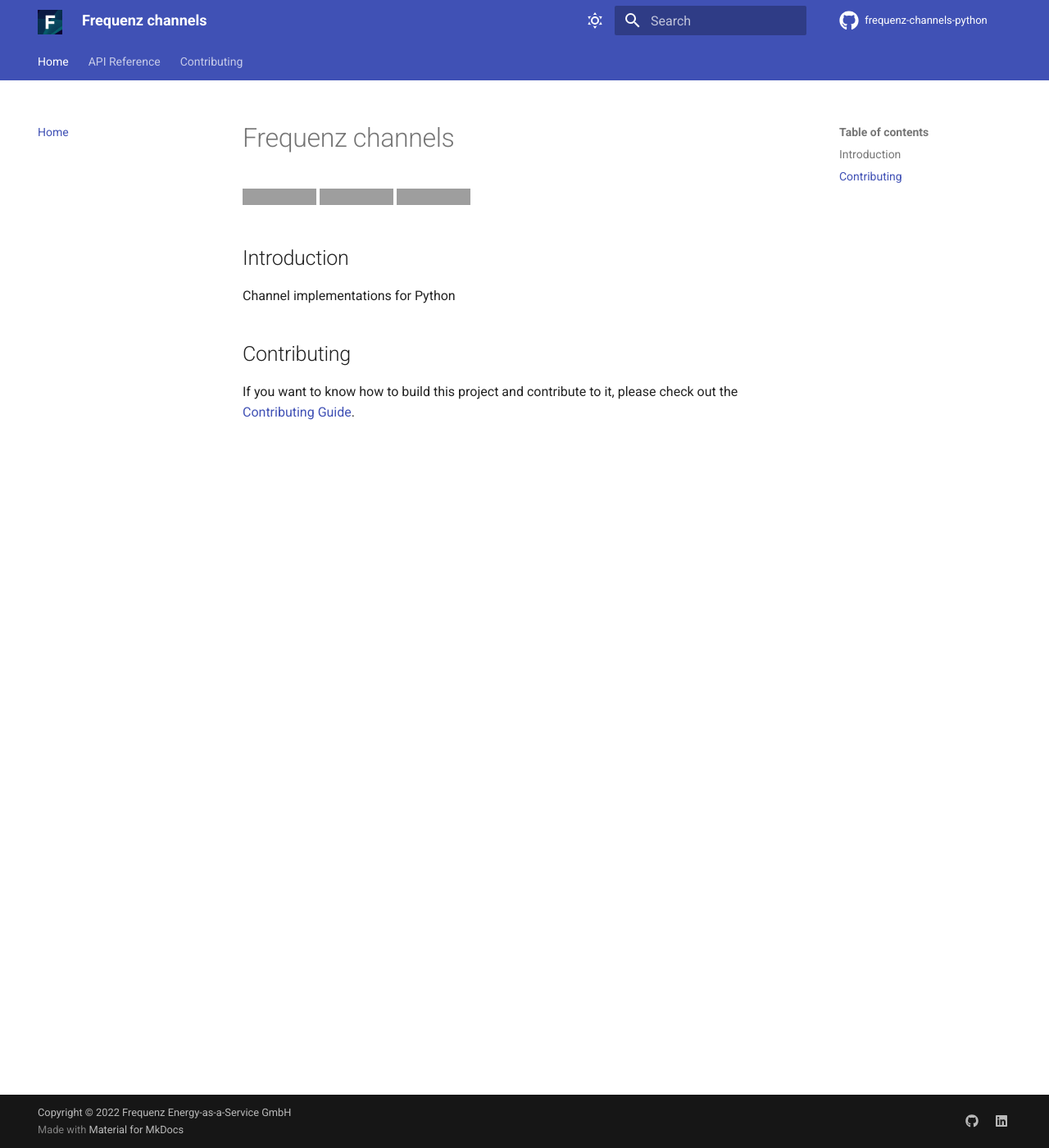
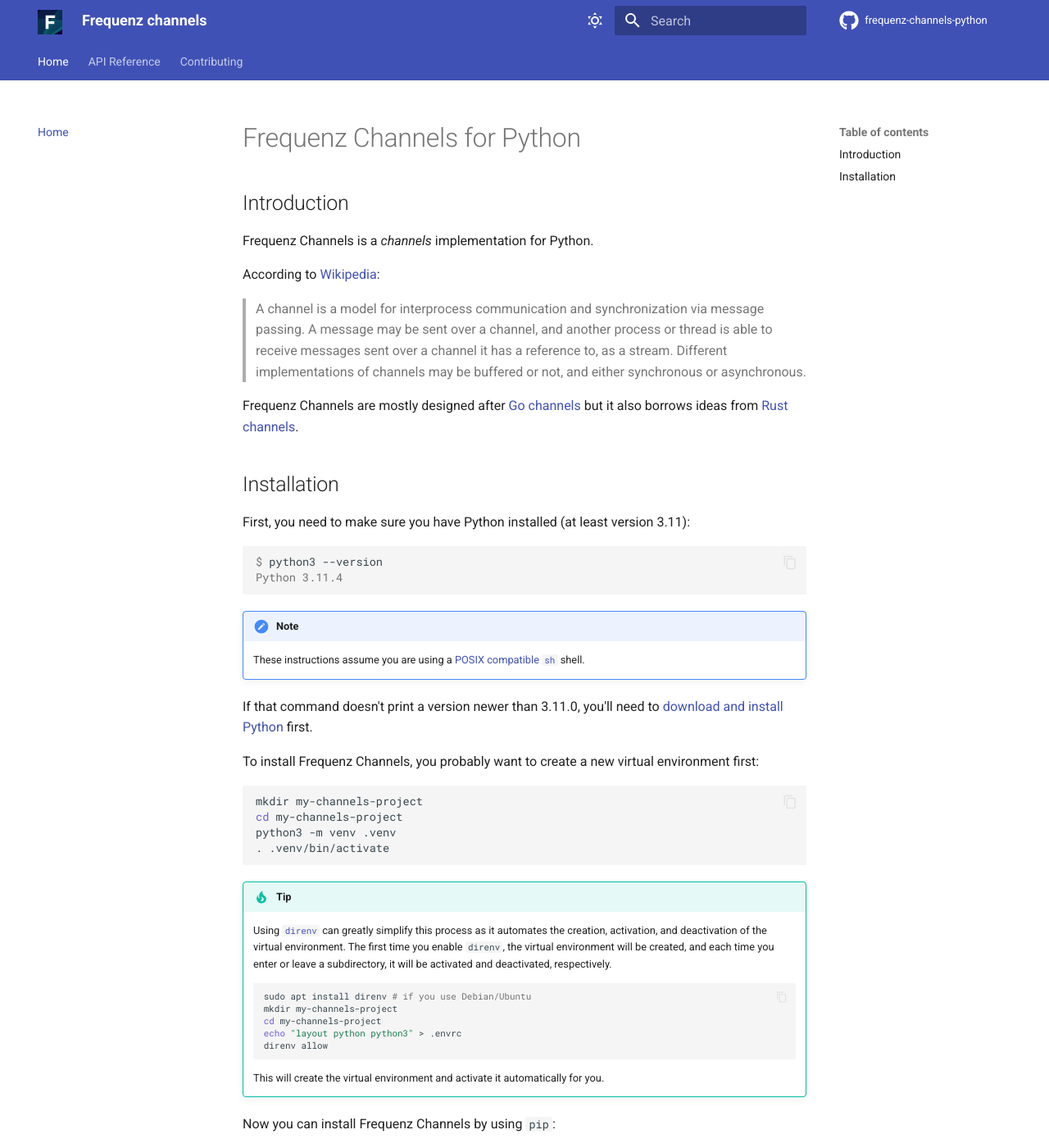
Before and after one commit to frequenz-floss/frequenz-channels-python, an MkDocs documentation site: the page built from docs/index.md, in a window 1280 px wide and 1400 px high. Shown: the whole window at 82% size. Built offline with MkDocs 1.6.1 and Material for MkDocs 9.7.7, drawn with Linux system fonts in a browser that asks for light colours; comment, search, counter and statistics services are not loaded; the version menu is left out; some of the changed text lies outside the part shown; grey boxes are pictures that could not be loaded.

Commit message:
Add an intro and install instructions
We also remove the `README.md` from the files to watch by `mkdocs`
because it is not included anymore in the documentation.

Signed-off-by: Leandro Lucarella <luca-frequenz@llucax.com>

````diff
--- a/docs/index.md
+++ b/docs/index.md
@@ -1 +1,80 @@
---8<-- "README.md"
+# Frequenz Channels for Python
+
+## Introduction
+
+Frequenz Channels is a *channels* implementation for Python.
+
+According to [Wikipedia](https://en.wikipedia.org/wiki/Channel_(programming)):
+
+> A channel is a model for interprocess communication and synchronization via
+> message passing. A message may be sent over a channel, and another process or
+> thread is able to receive messages sent over a channel it has a reference to,
+> as a stream. Different implementations of channels may be buffered or not,
+> and either synchronous or asynchronous.
+
+Frequenz Channels are mostly designed after [Go
+channels](https://tour.golang.org/concurrency/2) but it also borrows ideas from
+[Rust channels](https://doc.rust-lang.org/book/ch16-02-message-passing.html).
+
+## Installation
+
+First, you need to make sure you have Python installed (at least version 3.11):
+
+```console
+$ python3 --version
+Python 3.11.4
+```
+
+!!! note
+
+    These instructions assume you are using a [POSIX compatible
+    `sh`](https://pubs.opengroup.org/onlinepubs/9699919799/utilities/sh.html)
+    shell.
+
+If that command doesn't print a version newer than 3.11.0, you'll need to
+[download and install Python](https://www.python.org/downloads/) first.
+
+To install Frequenz Channels, you probably want to create a new virtual
+environment first:
+
+```sh
+mkdir my-channels-project
+cd my-channels-project
+python3 -m venv .venv
+. .venv/bin/activate
+```
+
+!!! tip
+
+    Using [`direnv`](https://direnv.net/) can greatly simplify this process as
+    it automates the creation, activation, and deactivation of the virtual
+    environment. The first time you enable `direnv`, the virtual environment
+    will be created, and each time you enter or leave a subdirectory, it will be
+    activated and deactivated, respectively.
+
+    ```sh
+    sudo apt install direnv # if you use Debian/Ubuntu
+    mkdir my-channels-project
+    cd my-channels-project
+    echo "layout python python3" > .envrc
+    direnv allow
+    ```
+
+    This will create the virtual environment and activate it automatically for you.
+
+Now you can install Frequenz Channels by using `pip`:
+
+```sh
+python3 -m pip install frequenz-channels
+```
+
+To verify that the installation worked, you can invoke the Python interpreter and
+import the `frequenz.channels` module:
+
+```console
+$ python3
+Python 3.11.4 (main, Jun  7 2023, 10:13:09) [GCC 12.2.0] on linux
+Type "help", "copyright", "credits" or "license" for more information.
+>>> import frequenz.channels
+>>>
+```
--- a/mkdocs.yml
+++ b/mkdocs.yml
@@ -112,5 +112,4 @@
 # Preview controls
 watch:
   - "src"
-  - README.md
   - CONTRIBUTING.md
````
